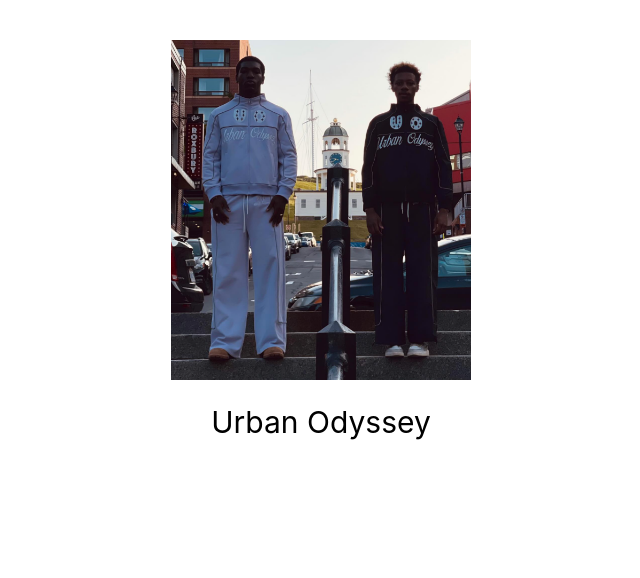
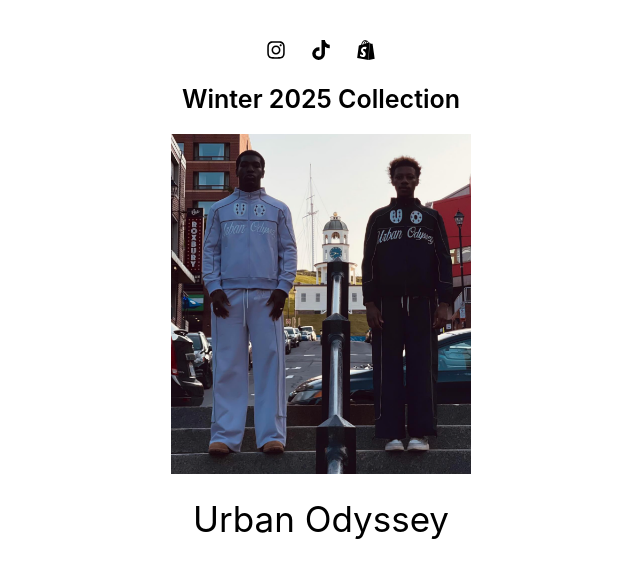
Before and after one commit to edzainhema/urbanodyssey, a React (Create React App) app: page / in a window 1280 px wide. Shown: the top 578 px of the page, without its empty margins (319-959 px from the left). Built offline with nearby package versions, Linux system fonts and the light colour scheme.

Commit message:
Added more feautures

```diff
--- a/package.json
+++ b/package.json
@@ -13,6 +13,7 @@
     "@types/react-dom": "^19.2.3",
     "react": "^19.2.1",
     "react-dom": "^19.2.1",
+    "react-icons": "^5.5.0",
     "react-scripts": "5.0.1",
     "typescript": "^4.9.5",
     "web-vitals": "^2.1.4"
--- a/src/App.tsx
+++ b/src/App.tsx
@@ -1,17 +1,48 @@
 import React from 'react';
 import logo from './logo.svg';
+import { FaInstagram } from "react-icons/fa";
+import { FaTiktok } from "react-icons/fa6";
+import { SiShopify } from "react-icons/si";
+
 import './App.css';
 
 
 function App() {
   return (
     <div style={{ textAlign: "center", marginTop: "40px" }}>
+      <div style={{
+        display: "flex",
+        justifyContent: "center",
+        gap: "25px",
+        marginBottom: "20px"
+      }}>
+
+        <a
+  href="https://www.instagram.com/theurban_odyssey/?hl=en"
+  target="_blank"
+  rel="noopener noreferrer"
+>
+          <FaInstagram size={20} color="black" />
+        </a>
+
+        <a href="https://www.tiktok.com/@theurban_odyssey/video/7566878713829264647?q=the%20urban%20odyssey&t=1765431505718" target="_blank" rel="noopener noreferrer">
+          <FaTiktok size={20} color="black" />
+        </a>
+
+        <a href="#" target="_blank" rel="noopener noreferrer">
+          <SiShopify size={20} color="black" />
+        </a>
+
+      </div>
+      <div style={{ fontSize: "25px", fontWeight:'600', marginTop: "20px", marginBottom: "20px" }}>
+        Winter 2025 Collection
+      </div>
       <img
         src="/image.png"
         alt="Urban Odyssey"
         style={{ width: "300px" }}
       />
-      <div style={{ fontSize: "30px", marginTop: "20px" }}>
+      <div style={{ fontSize: "35px", marginTop: "20px" }}>
         Urban Odyssey
       </div>
     </div>
```
Also changed, not shown: 1 other file (tests, documents, lock files or other folders).
